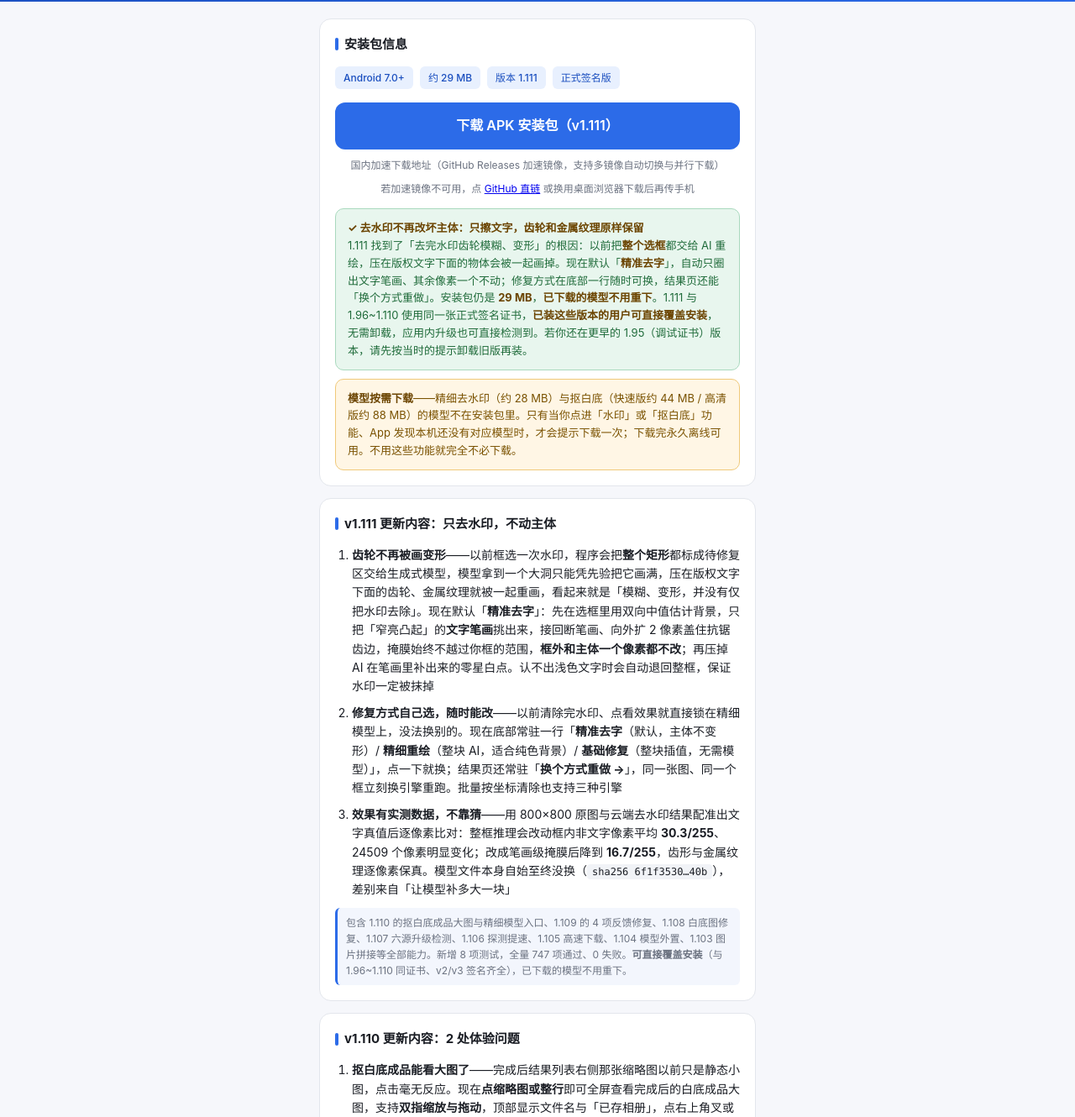
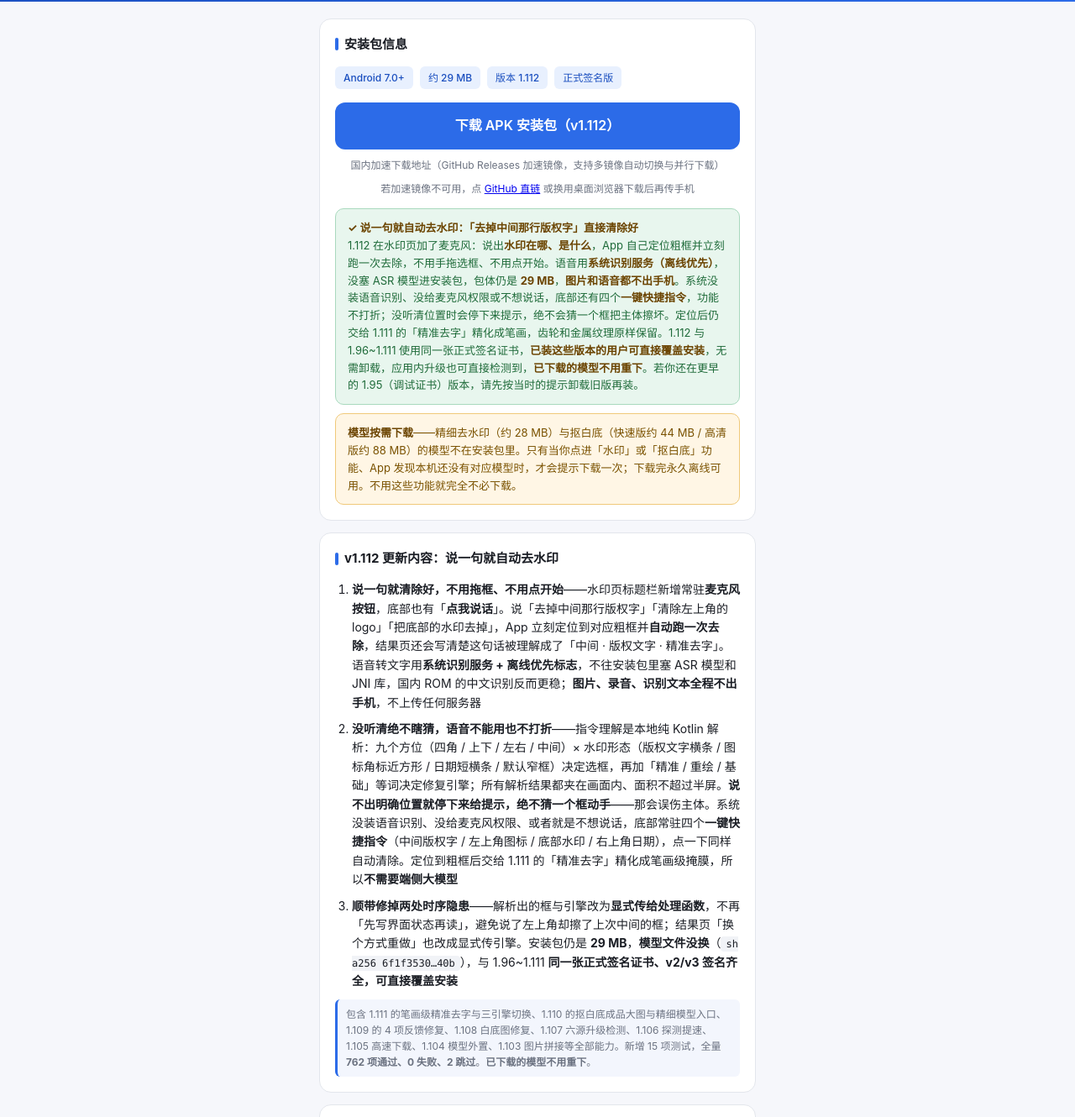
Before and after one commit to tangxueqi/photoresizer-updates, a plain HTML site: page index.html in a window 1280 px wide. Shown: the part 120-1450 px from the top of the page at 84% size. Drawn offline with Linux system fonts and the light colour scheme.

Commit message:
site 1.112

```diff
--- a/index.html
+++ b/index.html
@@ -77,19 +77,30 @@
     <div class="meta">
       <span class="tag">Android 7.0+</span>
       <span class="tag">约 29 MB</span>
-      <span class="tag">版本 1.111</span>
+      <span class="tag">版本 1.112</span>
       <span class="tag">正式签名版</span>
     </div>
-    <a class="btn" href="https://gh-proxy.com/https://github.com/tangxueqi/photoresizer-updates/releases/download/v181/BingYing-1.111.apk" download>下载 APK 安装包（v1.111）</a>
+    <a class="btn" href="https://gh-proxy.com/https://github.com/tangxueqi/photoresizer-updates/releases/download/v182/BingYing-1.112.apk" download>下载 APK 安装包（v1.112）</a>
     <span class="btn-sub">国内加速下载地址（GitHub Releases 加速镜像，支持多镜像自动切换与并行下载）</span>
-    <span class="btn-sub">若加速镜像不可用，点 <a href="https://github.com/tangxueqi/photoresizer-updates/releases/download/v181/BingYing-1.111.apk" target="_blank">GitHub 直链</a> 或换用桌面浏览器下载后再传手机</span>
+    <span class="btn-sub">若加速镜像不可用，点 <a href="https://github.com/tangxueqi/photoresizer-updates/releases/download/v182/BingYing-1.112.apk" target="_blank">GitHub 直链</a> 或换用桌面浏览器下载后再传手机</span>
     <div class="warn" style="margin-top:14px;background:#E8F6EE;border-color:#A9D9BE;color:#1F6B3A">
-      <strong>✓ 去水印不再改坏主体：只擦文字，齿轮和金属纹理原样保留</strong><br>
-      1.111 找到了「去完水印齿轮模糊、变形」的根因：以前把<strong>整个选框</strong>都交给 AI 重绘，压在版权文字下面的物体会被一起画掉。现在默认「<strong>精准去字</strong>」，自动只圈出文字笔画、其余像素一个不动；修复方式在底部一行随时可换，结果页还能「换个方式重做」。安装包仍是 <strong>29 MB</strong>，<strong>已下载的模型不用重下</strong>。1.111 与 1.96~1.110 使用同一张正式签名证书，<strong>已装这些版本的用户可直接覆盖安装</strong>，无需卸载，应用内升级也可直接检测到。若你还在更早的 1.95（调试证书）版本，请先按当时的提示卸载旧版再装。
+      <strong>✓ 说一句就自动去水印：「去掉中间那行版权字」直接清除好</strong><br>
+      1.112 在水印页加了麦克风：说出<strong>水印在哪、是什么</strong>，App 自己定位粗框并立刻跑一次去除，不用手拖选框、不用点开始。语音用<strong>系统识别服务（离线优先）</strong>，没塞 ASR 模型进安装包，包体仍是 <strong>29 MB</strong>，<strong>图片和语音都不出手机</strong>。系统没装语音识别、没给麦克风权限或不想说话，底部还有四个<strong>一键快捷指令</strong>，功能不打折；没听清位置时会停下来提示，绝不会猜一个框把主体擦坏。定位后仍交给 1.111 的「精准去字」精化成笔画，齿轮和金属纹理原样保留。1.112 与 1.96~1.111 使用同一张正式签名证书，<strong>已装这些版本的用户可直接覆盖安装</strong>，无需卸载，应用内升级也可直接检测到，<strong>已下载的模型不用重下</strong>。若你还在更早的 1.95（调试证书）版本，请先按当时的提示卸载旧版再装。
     </div>
     <div class="warn" style="margin-top:10px;background:#FFF6E5;border-color:#F0C97A;color:#7A5200">
       <strong>模型按需下载</strong>——精细去水印（约 28 MB）与抠白底（快速版约 44 MB / 高清版约 88 MB）的模型不在安装包里。只有当你点进「水印」或「抠白底」功能、App 发现本机还没有对应模型时，才会提示下载一次；下载完永久离线可用。不用这些功能就完全不必下载。
     </div>
+  </div>
+
+
+  <div class="card">
+    <h2>v1.112 更新内容：说一句就自动去水印</h2>
+    <ol>
+      <li><strong>说一句就清除好，不用拖框、不用点开始</strong>——水印页标题栏新增常驻<strong>麦克风按钮</strong>，底部也有「<strong>点我说话</strong>」。说「去掉中间那行版权字」「清除左上角的 logo」「把底部的水印去掉」，App 立刻定位到对应粗框并<strong>自动跑一次去除</strong>，结果页还会写清楚这句话被理解成了「中间 · 版权文字 · 精准去字」。语音转文字用<strong>系统识别服务 + 离线优先标志</strong>，不往安装包里塞 ASR 模型和 JNI 库，国内 ROM 的中文识别反而更稳；<strong>图片、录音、识别文本全程不出手机</strong>，不上传任何服务器</li>
+      <li><strong>没听清绝不瞎猜，语音不能用也不打折</strong>——指令理解是本地纯 Kotlin 解析：九个方位（四角 / 上下 / 左右 / 中间）× 水印形态（版权文字横条 / 图标角标近方形 / 日期短横条 / 默认窄框）决定选框，再加「精准 / 重绘 / 基础」等词决定修复引擎；所有解析结果都夹在画面内、面积不超过半屏。<strong>说不出明确位置就停下来给提示，绝不猜一个框动手</strong>——那会误伤主体。系统没装语音识别、没给麦克风权限、或者就是不想说话，底部常驻四个<strong>一键快捷指令</strong>（中间版权字 / 左上角图标 / 底部水印 / 右上角日期），点一下同样自动清除。定位到粗框后交给 1.111 的「精准去字」精化成笔画级掩膜，所以<strong>不需要端侧大模型</strong></li>
+      <li><strong>顺带修掉两处时序隐患</strong>——解析出的框与引擎改为<strong>显式传给处理函数</strong>，不再「先写界面状态再读」，避免说了左上角却擦了上次中间的框；结果页「换个方式重做」也改成显式传引擎。安装包仍是 <strong>29 MB</strong>，<strong>模型文件没换</strong>（<code>sha256 6f1f3530…40b</code>），与 1.96~1.111 <strong>同一张正式签名证书、v2/v3 签名齐全，可直接覆盖安装</strong></li>
+    </ol>
+    <p class="note">包含 1.111 的笔画级精准去字与三引擎切换、1.110 的抠白底成品大图与精细模型入口、1.109 的 4 项反馈修复、1.108 白底图修复、1.107 六源升级检测、1.106 探测提速、1.105 高速下载、1.104 模型外置、1.103 图片拼接等全部能力。新增 15 项测试，全量 <strong>762 项通过、0 失败、2 跳过</strong>。<strong>已下载的模型不用重下</strong>。</p>
   </div>
 
 
```
